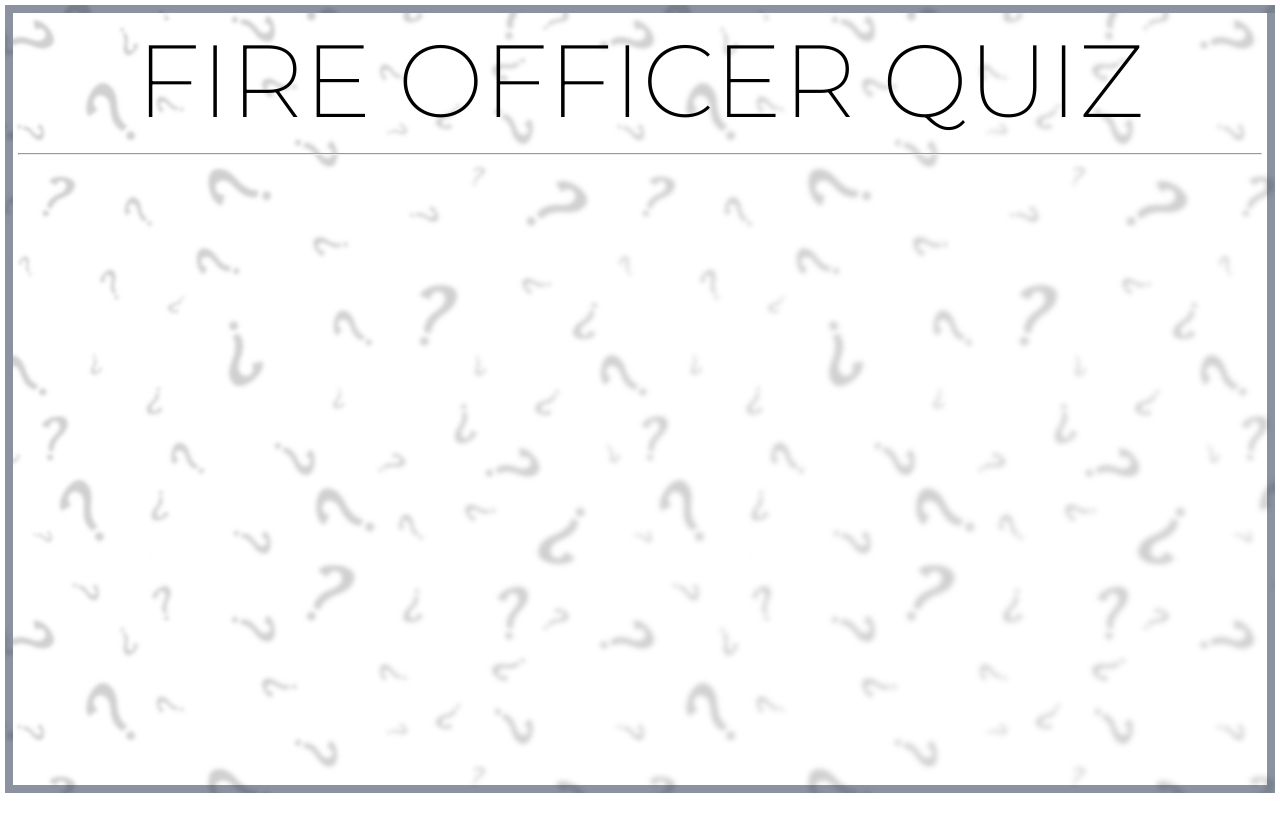
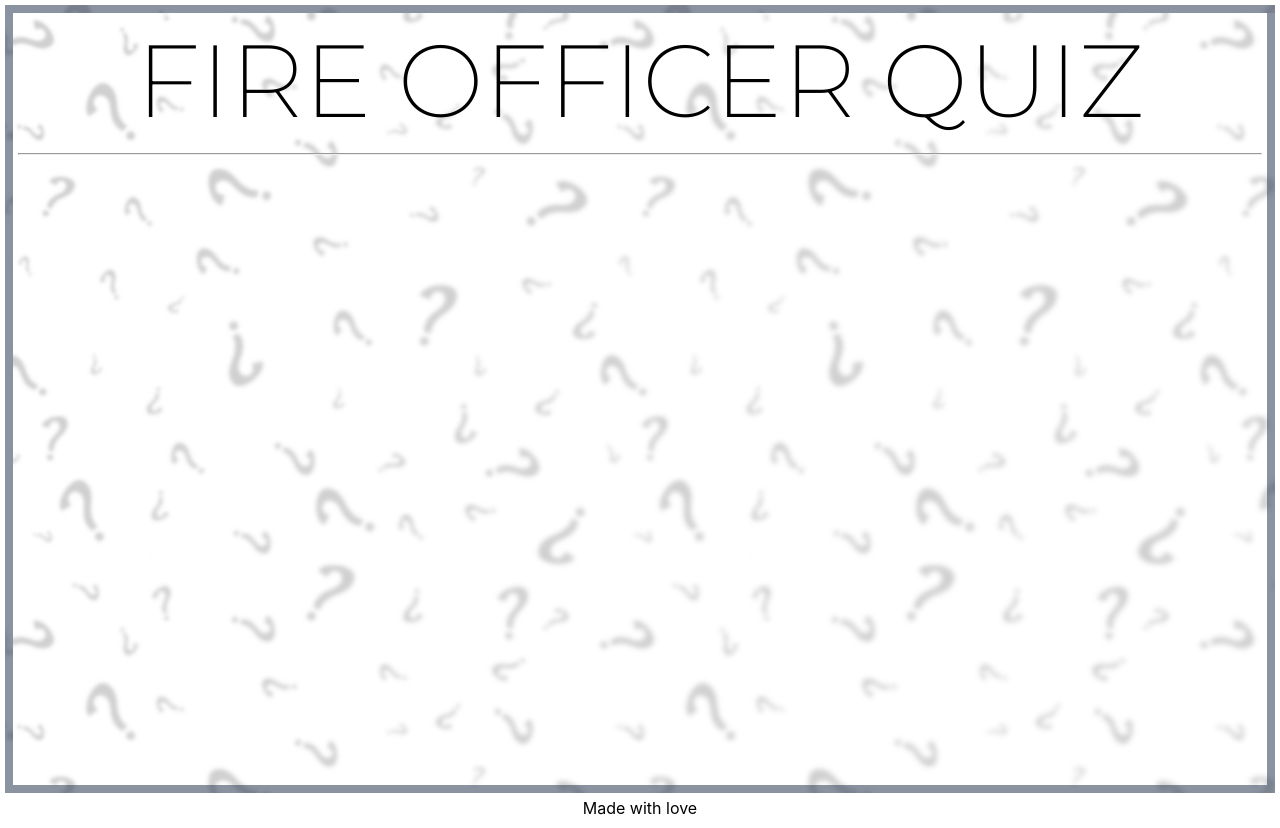
Before and after one commit to evangeldaping/Quiz-Application, a React (Create React App) app: page / in a window 1280 px wide. Before the commit the page ends 800 px from the top, so only its background shows below. Built offline with nearby package versions, Linux system fonts and the light colour scheme.

Commit message:
Footer Component

```diff
--- a/src/App.css
+++ b/src/App.css
@@ -5,6 +5,11 @@
     padding: 0;
     box-sizing: border-box;
     scrollbar-width: thin; /* Firefox */
+}
+
+*::-webkit-scrollbar {
+    width: 8px;
+    background-color: grey;
 }
 
 a {
--- a/src/App.js
+++ b/src/App.js
@@ -1,6 +1,7 @@
 
 import { BrowserRouter } from 'react-router-dom';
 import './App.css';
+import Footer from './components/Footer/Footer';
 import Header from './components/Header/Header';
 
 function App() {
@@ -9,6 +10,7 @@ function App() {
       <div className="app" style={{backgroundImage: "url(./ques1.png)"}}>
         <Header/>
       </div>
+      <Footer></Footer>
     </BrowserRouter>
   );
 }
--- /dev/null
+++ b/src/components/Footer/Footer.js
@@ -0,0 +1,11 @@
+import React from 'react'
+
+const Footer = () => {
+    return (
+        <div style={{ textAlign: "center", marginBottom: 10}}>
+            Made with love
+        </div>
+    )
+}
+
+export default Footer
```
Also changed, not shown: src/components/Footer/Footer.css (added).
